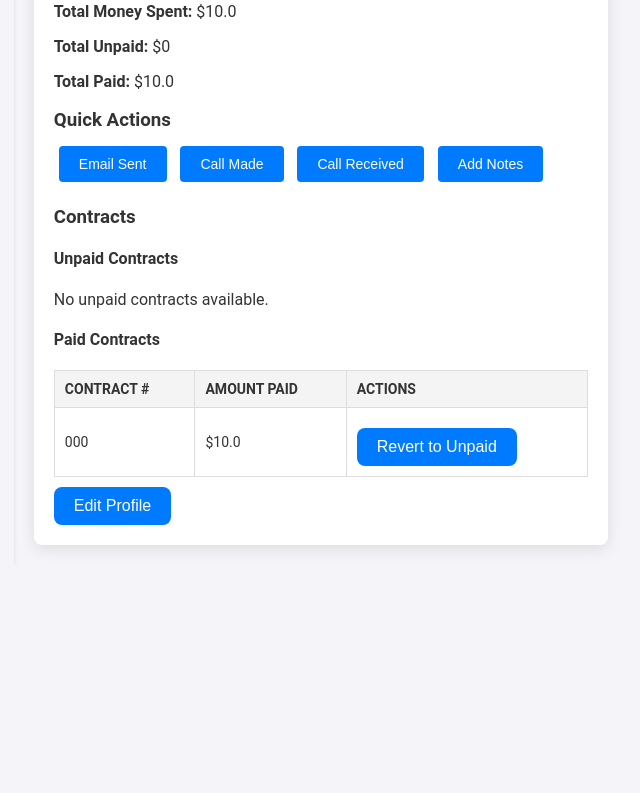
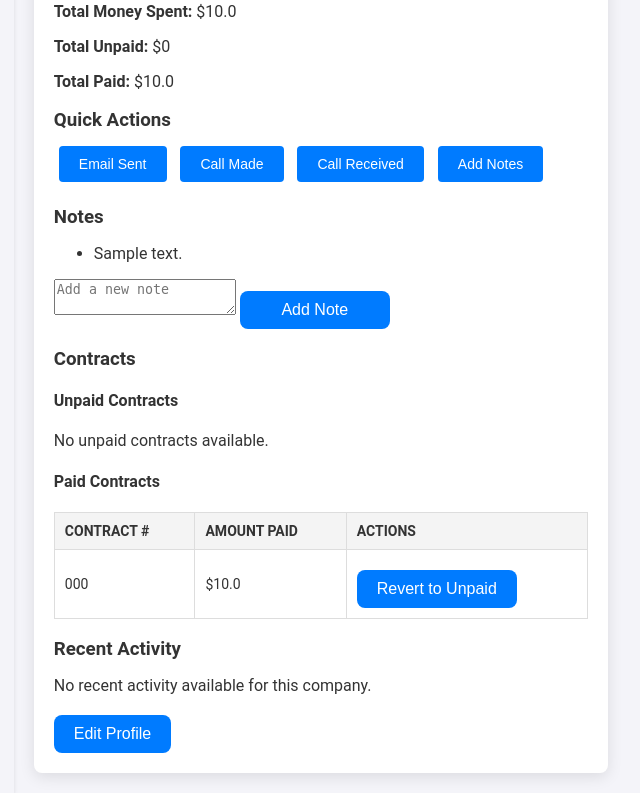
Before and after one commit to Ottermax-Bot/Autohive, a Flask app: page /company_profile/1 in a window 1280 px wide. Shown: the part 420-1213 px from the top of the page, without its empty margins (484-1124 px from the left). Before the commit the page ends 969 px from the top, so only its background shows below. Run offline with Flask 3, Linux system fonts and the light colour scheme; the visitor is signed in with stand-in values (Sample User, id 1); tables that the repository leaves empty hold one stand-in row (values such as "Sample post").

Commit message:
Update company_profile.html

```diff
--- a/templates/company_profile.html
+++ b/templates/company_profile.html
@@ -41,20 +41,25 @@
    </div>
 
    <!-- Notes Section -->
-   <div class="block profile-notes" id="notes-block" style="display: none;">
-       <h3>Add Notes</h3>
-       <form action="/update_notes" method="POST">
-           <input type="hidden" name="company_id" value="{{ company.id }}">
-           <textarea name="notes" placeholder="Add notes about this profile"></textarea>
-           <button type="submit" class="dashboard-btn">Save Note</button>
-       </form>
-       <h4>Existing Notes:</h4>
+<div class="block profile-notes">
+    <h3>Notes</h3>
     <ul>
+        {% if company.notes %}
             {% for note in company.notes.split('\n') %}
                 <li>{{ note }}</li>
             {% endfor %}
+        {% else %}
+            <p>No notes available for this company.</p>
+        {% endif %}
     </ul>
+
+    <form action="/update_notes" method="POST">
+        <input type="hidden" name="company_id" value="{{ company.id }}">
+        <textarea name="notes" placeholder="Add a new note"></textarea>
+        <button type="submit" class="dashboard-btn">Add Note</button>
+    </form>
 </div>
+
 
    <!-- Contracts Section -->
    <div class="block contracts">
@@ -132,6 +137,23 @@
        </div>
    </div>
 
+<div class="block activity-section">
+    <h3>Recent Activity</h3>
+    {% if recent_activity %}
+        <ul>
+            {% for log in recent_activity %}
+                <li>
+                    <strong>{{ log.timestamp.strftime('%Y-%m-%d %H:%M:%S') }}</strong> -
+                    {{ log.employee }} performed <em>{{ log.action }}</em>
+                    {% if log.details %} ({{ log.details }}){% endif %}
+                </li>
+            {% endfor %}
+        </ul>
+    {% else %}
+        <p>No recent activity available for this company.</p>
+    {% endif %}
+</div>
+
    <!-- Edit Profile Section -->
    <div class="block edit-profile">
        <button onclick="toggleEditProfile()">Edit Profile</button>
```
Lines whose indentation alone changed are shown as unchanged.
